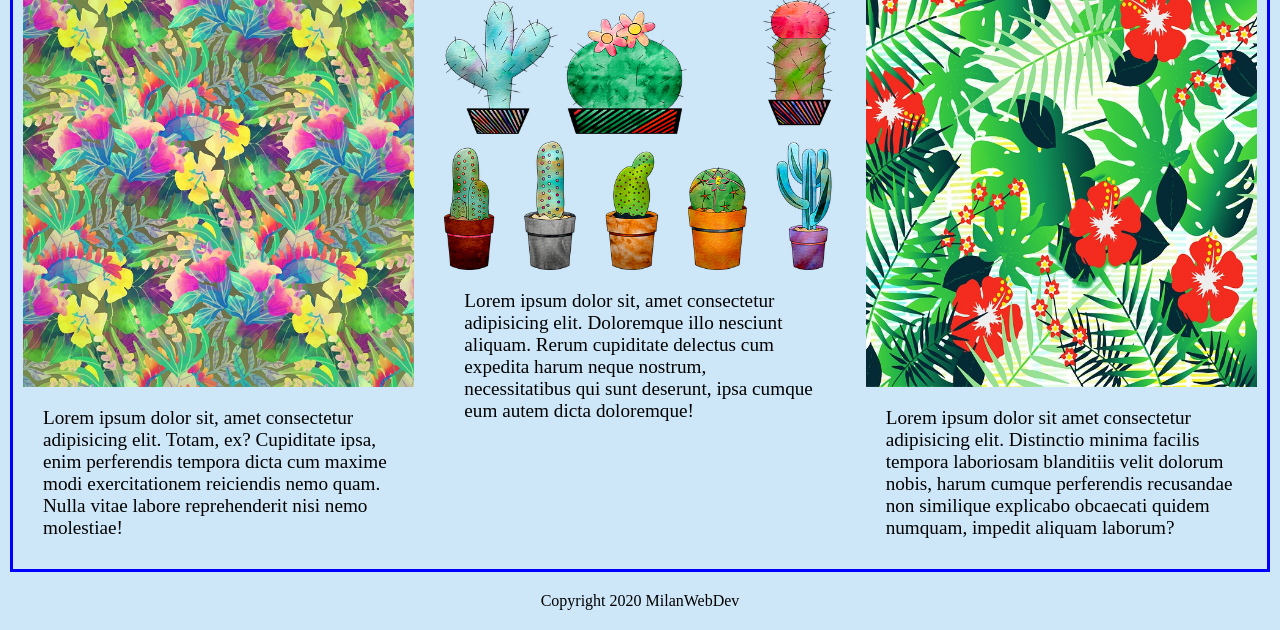
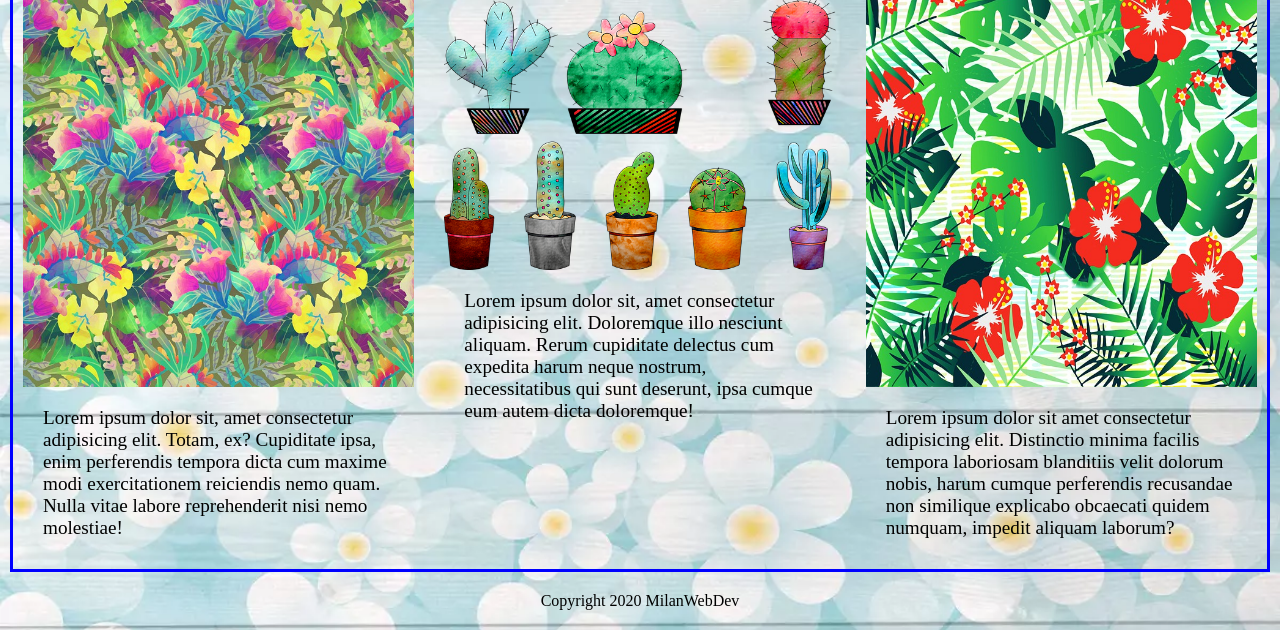
Before and after one commit to milan978gh/flower-pot, a plain HTML site: page index.html in a window 1280 px wide. Shown: the part 461-1091 px from the top of the page. Drawn offline with Linux system fonts and the light colour scheme.

Commit message:
finally done

```diff
--- a/css/style.css
+++ b/css/style.css
@@ -10,7 +10,9 @@ li{
 
 /* base style */
 html{
-  background: #cde7f8;
+  background: url(../img/body-bg.webp);
+  background-repeat: no-repeat;
+  background-size: cover;
 }
 
 nav{
```
